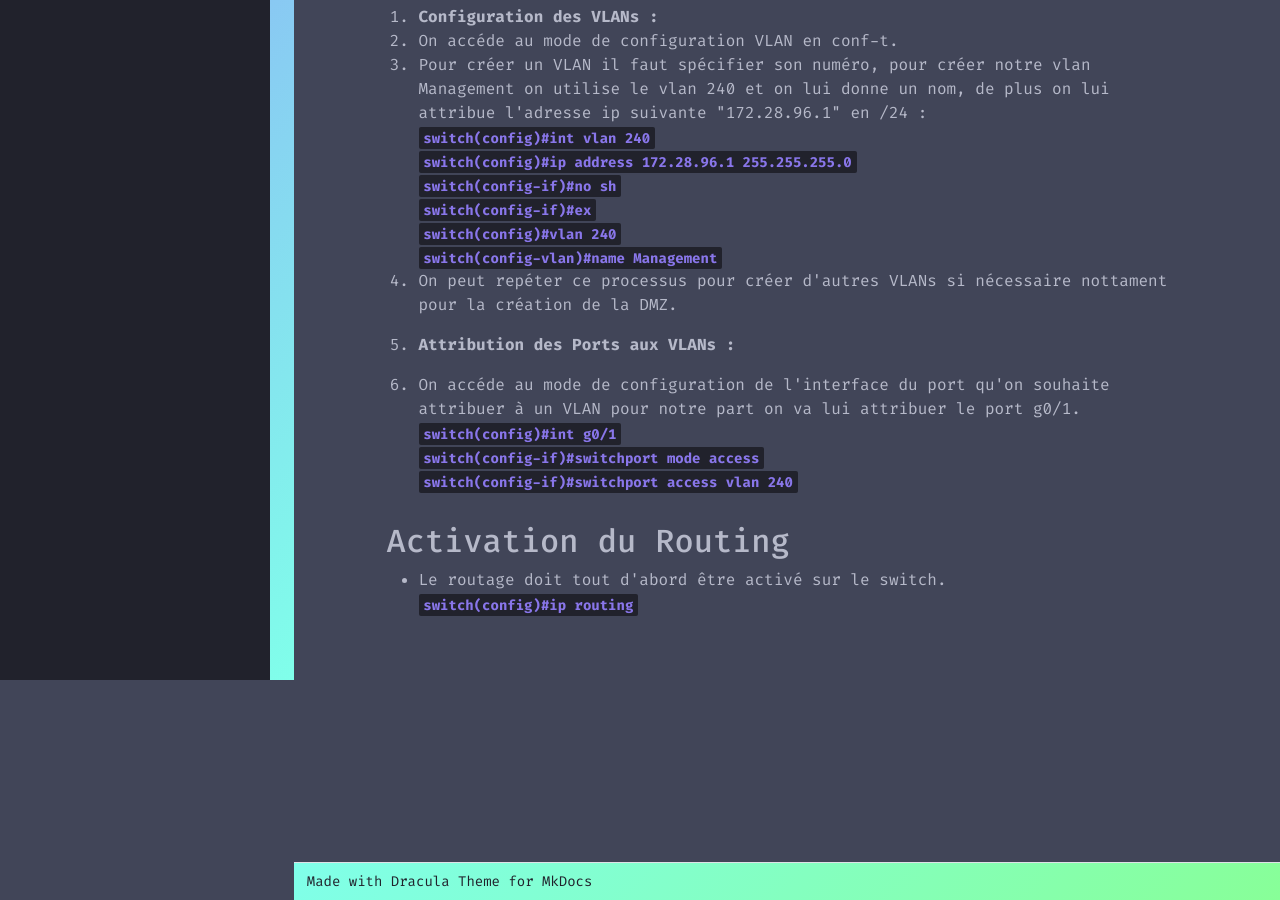
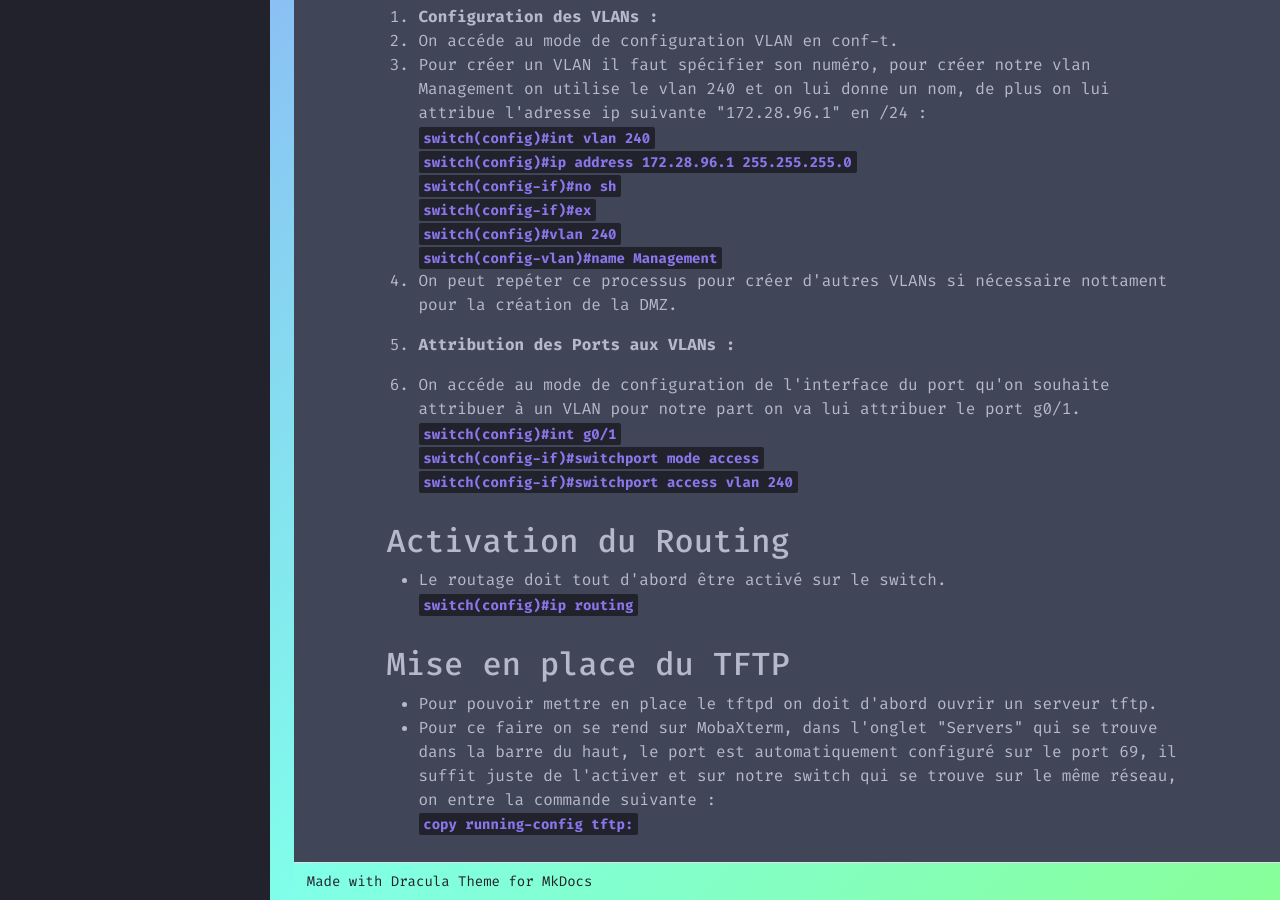
Before and after one commit to eRaETatsuya/OrleansSIO.github.io, an MkDocs documentation site: the page built from docs/switch.md, in a window 1280 px wide and 900 px high, scrolled down 939 px. Built offline with MkDocs 1.6.1 and Material for MkDocs 9.7.7, drawn with Linux system fonts in a browser that asks for light colours.

Commit message:
Update switch.md

```diff
--- a/docs/switch.md
+++ b/docs/switch.md
@@ -61,3 +61,9 @@
 - Le routage doit tout d'abord être activé sur le switch.
 </br>
 **`switch(config)#ip routing`**
+</br>
+## Mise en place du TFTP
+- Pour pouvoir mettre en place le tftpd on doit d'abord ouvrir un serveur tftp.
+- Pour ce faire on se rend sur MobaXterm, dans l'onglet "Servers" qui se trouve dans la barre du haut, le port est automatiquement configuré sur le port 69, il suffit juste de l'activer et sur notre switch qui se trouve sur le même réseau, on entre la commande suivante :
+</br>
+**`copy running-config tftp:`**
```
